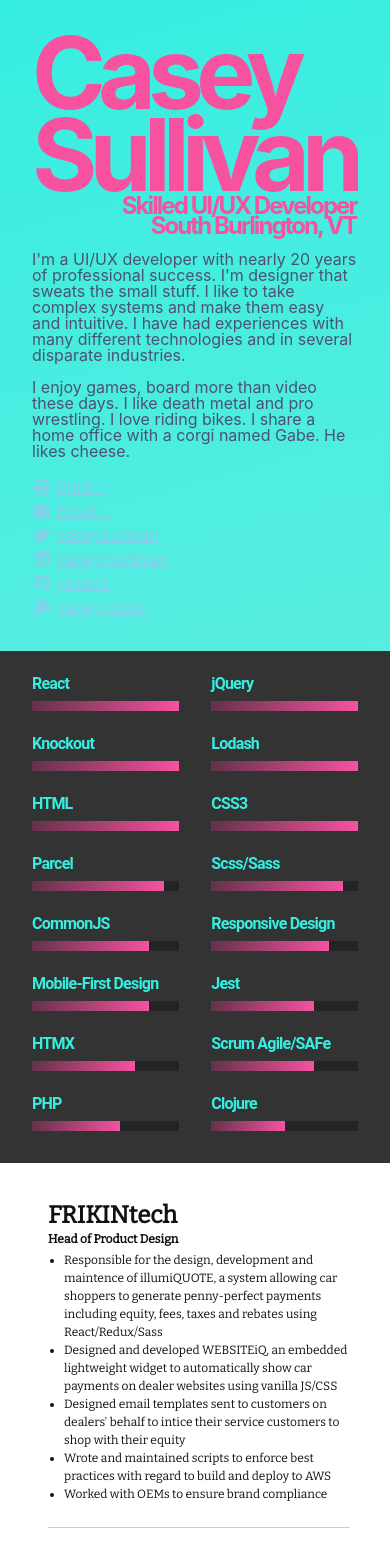
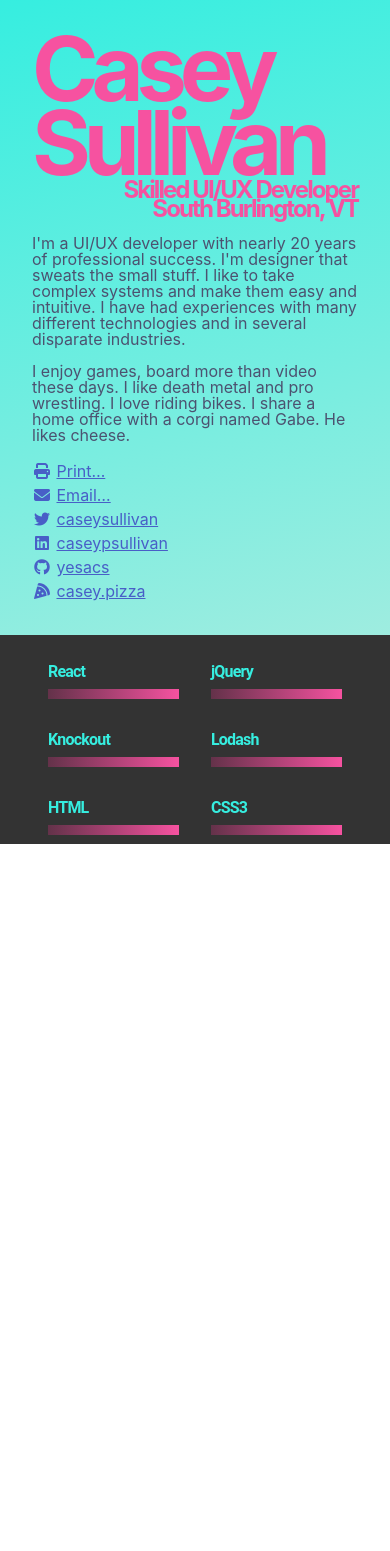
Before and after one commit to yesacs/cv, a React (Vite) app: page / in a window 390 px wide. Shown: the top 1551 px of the page. After the commit the page ends 844 px from the top, so only its background shows below. Built offline with nearby package versions, Linux system fonts and the light colour scheme.

Commit message:
more responsive fixes

```diff
--- a/package.json
+++ b/package.json
@@ -34,6 +34,7 @@
   "dependencies": {
     "@tsconfig/node18": "^18.2.0",
     "bulma": "^0.9.4",
+    "include-media": "^2.0.0",
     "lodash": "latest"
   }
 }
--- a/src/App.scss
+++ b/src/App.scss
@@ -16,10 +16,17 @@
 }
 
 // standard
+html,
 body {
   font-family: Helvetica, sans-serif;
   background: linear-gradient(-15deg, $primary, $compliment);
   color: $highlight;
+  height: 100%;
+  overflow-y: hidden !important;
+
+  @include media('<tablet') {
+    overflow-y: auto !important;
+  }
 }
 
 .resume-container {
@@ -43,6 +50,7 @@ body {
     flex-direction: column;
     justify-content: unset;
     overflow: auto;
+    flex: 1;
   }
 
   @include media('<tablet') {
@@ -52,6 +60,7 @@ body {
 
 .resume-skills {
   flex: 1;
+  max-width: 300px;
   padding: 1rem 2rem;
   background: #333;
   color: #fff;
@@ -62,10 +71,11 @@ body {
   @include media('<desktop') {
     height: auto;
     overflow: unset;
+    max-width: unset;
 
     display: flex;
     flex-wrap: wrap;
-    justify-content: space-between;
+    //justify-content: space-between;
   }
 
   & > div {
@@ -77,10 +87,16 @@ body {
     font-weight: bold;
     line-height: 18px;
     letter-spacing: -0.05em;
+    padding: 0.25rem 1rem;
 
     @include media('<desktop') {
       font-size: 16px;
-      flex: 0 0 45%;
+      flex: 0 0 33%;
+    }
+
+    @include media('<tablet') {
+      font-size: 16px;
+      flex: 0 0 50%;
     }
   }
 }
@@ -100,6 +116,7 @@ body {
 
   @include media('<desktop') {
     height: auto;
+    max-width: unset;
     overflow: unset;
   }
 }
--- a/src/App.tsx
+++ b/src/App.tsx
@@ -26,7 +26,9 @@ ReactDOM.render(
           <div className="resume-job" key={i}>
             <h4 className="resume-job-title">
               {j.company}
-              <small>{j.title}</small>
+              <small>
+                {j.title}, {j.duration.start}&mdash;{j.duration.end}
+              </small>
             </h4>
             <ul>
               {get(j, 'duties', []).map((d, n) => (
--- a/src/_mixins.scss
+++ b/src/_mixins.scss
@@ -8,8 +8,8 @@ $highlight: limegreen;
 
 $breakpoints: (
   phone: 400px,
-  tablet: 800px,
-  desktop: 1200px,
+  tablet: 900px,
+  desktop: 1300px,
 );
 
 @import 'include-media/dist/_include-media.scss';
--- a/src/components/Header/index.scss
+++ b/src/components/Header/index.scss
@@ -2,9 +2,15 @@
 
 .resume-header {
   padding: $size-3 $size-3 $size-3;
-  flex: 1;
-  max-width: 350px;
+  flex: 2;
+  max-width: 400px;
   display: flex;
+  overflow: auto;
+  height: 90%;
+
+  @include media('<=tablet') {
+    max-width: unset;
+  }
 
   h1,
   h2 {
@@ -15,7 +21,7 @@
   }
 
   h1 {
-    font-size: 100px;
+    font-size: 90px;
   }
   h2 {
     font-size: 24px;
@@ -37,10 +43,6 @@
     span {
       text-decoration: underline;
     }
-
-    @include media('<=tablet') {
-      color: skyblue;
-    }
   }
 }
 
--- a/src/resumeData.js
+++ b/src/resumeData.js
@@ -103,6 +103,7 @@ export default {
   ],
   skills: {
     React: 10,
+    Redux: 9,
     jQuery: 10,
     Knockout: 10,
     Parcel: 9,
```
Also changed, not shown: 5 other files (tests, documents, lock files or other folders).
